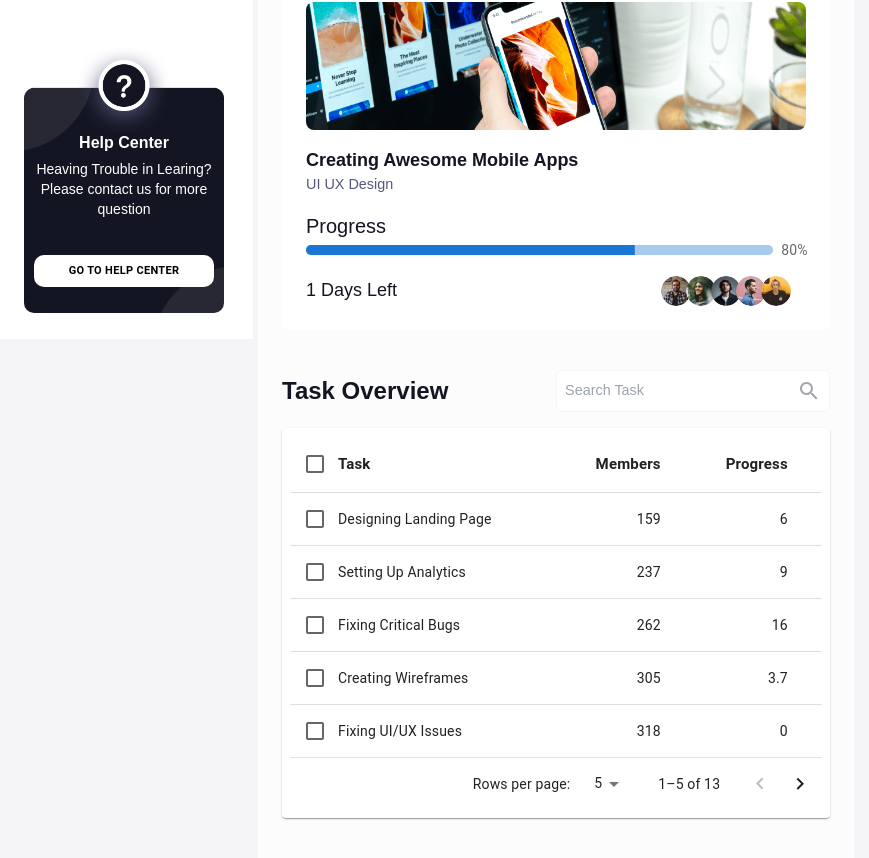
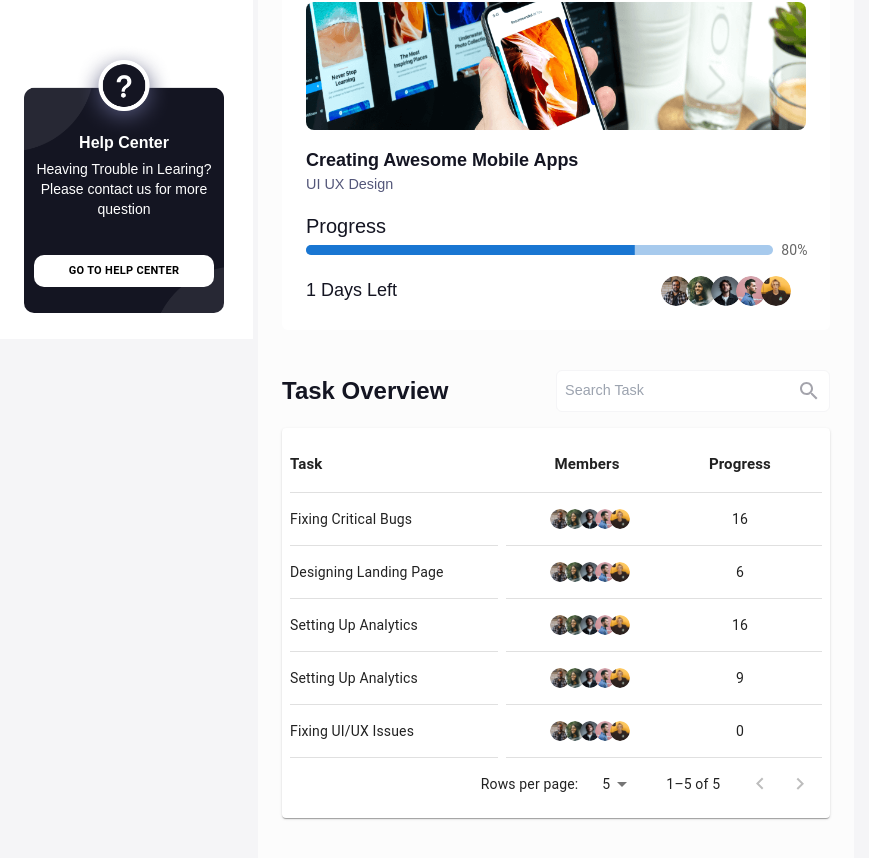
Before and after one commit to AliRaza048/student-Management-App, a React (Create React App) app: page / in a window 1280 px wide. Shown: the part 541-1399 px from the top of the page, without its empty margins (0-869 px from the left). Built offline with nearby package versions, Linux system fonts and the light colour scheme.

Commit message:
working on dashboard

```diff
--- a/src/pages/StudentPortal/Overview/OverViewTable.js
+++ b/src/pages/StudentPortal/Overview/OverViewTable.js
@@ -21,6 +21,7 @@ import Switch from "@mui/material/Switch";
 import DeleteIcon from "@mui/icons-material/Delete";
 import FilterListIcon from "@mui/icons-material/FilterList";
 import { visuallyHidden } from "@mui/utils";
+import { Avatar } from "@mui/material";
 
 function createData(id, name, calories, fat, carbs, protein) {
   return {
@@ -33,20 +34,58 @@ function createData(id, name, calories, fat, carbs, protein) {
   };
 }
 
+const Avataricon = [
+  <Avatar
+    src={require("../../../assets/avatar1-BitUNrbl.png")}
+    sx={{
+      width: "20px",
+      height: "20px",
+      position: "relative",
+      left: "5px",
+    }}
+  />,
+  <Avatar
+    src={require("../../../assets/avatar2-4Zw0wyKV.png")}
+    sx={{
+      width: "20px",
+      height: "20px",
+    }}
+  />,
+  <Avatar
+    src={require("../../../assets/avatar3-CQVfZJmL.png")}
+    sx={{
+      width: "20px",
+      height: "20px",
+      position: "relative",
+      right: "5px",
+    }}
+  />,
+  <Avatar
+    src={require("../../../assets/avatar4-UQqyHlpd.png")}
+    sx={{
+      width: "20px",
+      height: "20px",
+      position: "relative",
+      right: "10px",
+    }}
+  />,
+  <Avatar
+    src={require("../../../assets/avatar5-Dut-0EdJ.png")}
+    sx={{
+      width: "20px",
+      height: "20px",
+      position: "relative",
+      right: "15px",
+    }}
+  />,
+];
+
 const rows = [
-  createData(1, "Creating Wireframes", 305, 3.7, 67, 4.3),
-  createData(2, "Donut", 452, 25.0, 51, 4.9),
-  createData(3, "Fixing Critical Bugs", 262, 16.0, 24, 6.0),
-  createData(4, "Designing Landing Page", 159, 6.0, 24, 4.0),
-  createData(5, "Setting Up Analytics", 356, 16.0, 49, 3.9),
-  createData(6, "Honeycomb", 408, 3.2, 87, 6.5),
-  createData(7, "Setting Up Analytics", 237, 9.0, 37, 4.3),
-  createData(8, "Jelly Bean", 375, 0.0, 94, 0.0),
-  createData(9, "KitKat", 518, 26.0, 65, 7.0),
-  createData(10, "Lollipop", 392, 0.2, 98, 0.0),
-  createData(11, "Fixing UI/UX Issues", 318, 0, 81, 2.0),
-  createData(12, "Nougat", 360, 19.0, 9, 37.0),
-  createData(13, "Oreo", 437, 18.0, 63, 4.0),
+  createData(1, "Fixing Critical Bugs", Avataricon, 16.0, 24, 6.0),
+  createData(2, "Designing Landing Page", Avataricon, 6.0, 24, 4.0),
+  createData(3, "Setting Up Analytics", Avataricon, 16.0, 49, 3.9),
+  createData(4, "Setting Up Analytics", Avataricon, 9.0, 37, 4.3),
+  createData(5, "Fixing UI/UX Issues", Avataricon, 0, 81, 2.0),
 ];
 
 function descendingComparator(a, b, orderBy) {
@@ -114,8 +153,9 @@ function EnhancedTableHead(props) {
   return (
     <TableHead>
       <TableRow>
-        <TableCell padding="checkbox">
-          <Checkbox
+        {/* <TableCell padding="checkbox">
+          <input
+            type="checkbox"
             indeterminate={numSelected > 0 && numSelected < rowCount}
             checked={rowCount > 0 && numSelected === rowCount}
             onChange={onSelectAllClick}
@@ -123,14 +163,14 @@ function EnhancedTableHead(props) {
               "aria-label": "select all desserts",
             }}
           />
-        </TableCell>
+        </TableCell> */}
         {headCells.map((headCell) => (
           <TableCell
             key={headCell.id}
-            align={headCell.numeric ? "right" : "left"}
+            align={headCell.numeric ? "center" : "left"}
             padding={headCell.disablePadding ? "none" : "normal"}
             sortDirection={orderBy === headCell.id ? order : false}
-            sx={{fontWeight:"600", fontSize:"15px"}}
+            sx={{ fontWeight: "600", fontSize: "15px" }}
           >
             {headCell.label}
           </TableCell>
@@ -277,7 +317,22 @@ export default function OverViewTable() {
   return (
     <Box sx={{ width: "100%" }}>
       <Paper sx={{ width: "100%", mb: 2, padding: ".5rem" }}>
-        <TableContainer>
+        <TableContainer
+          sx={{
+            "&::-webkit-scrollbar": {
+              width: "5px",
+            },
+            "&::-webkit-scrollbar-thumb": {
+              backgroundColor: "#c2c6e8 ",
+              borderRadius: "10px !important",
+            },
+            "&::-webkit-scrollbar-thumb:hover": {
+              backgroundColor: "white",
+            },
+            scrollbarWidth: "thin",
+            scrollbarColor: "#c2c6e8 white",
+          }}
+        >
           <Table
             sx={{ minWidth: 750 }}
             aria-labelledby="tableTitle"
@@ -307,15 +362,17 @@ export default function OverViewTable() {
                     selected={isItemSelected}
                     sx={{ cursor: "pointer" }}
                   >
-                    <TableCell padding="checkbox">
-                      <Checkbox
+                    {/* <TableCell padding="checkbox">
+                      <input
+                        type="checkbox"
                         color="primary"
                         checked={isItemSelected}
                         inputProps={{
                           "aria-labelledby": labelId,
                         }}
+                        className="bg-black-500"
                       />
-                    </TableCell>
+                    </TableCell> */}
                     <TableCell
                       component="th"
                       id={labelId}
@@ -324,10 +381,21 @@ export default function OverViewTable() {
                     >
                       {row.name}
                     </TableCell>
-                    <TableCell align="right">{row.calories}</TableCell>
-                    <TableCell align="right">{row.fat}</TableCell>
-                    <TableCell align="right">{row.carbs}</TableCell>
-                    <TableCell align="right">{row.protein}</TableCell>
+                    <TableCell
+                      align="left"
+                      sx={{
+                        display: "flex",
+                        alignItems: "center",
+                        justifyContent: "center",
+                        position: "relative",
+                        left: ".5rem",
+                      }}
+                    >
+                      {row.calories}
+                    </TableCell>
+                    <TableCell align="center">{row.fat}</TableCell>
+                    <TableCell align="center">{row.carbs}</TableCell>
+                    <TableCell align="center">{row.protein}</TableCell>
                   </TableRow>
                 );
               })}
```
Also changed, not shown: src/sass/pages/_overview.scss (line endings or trailing spaces).
